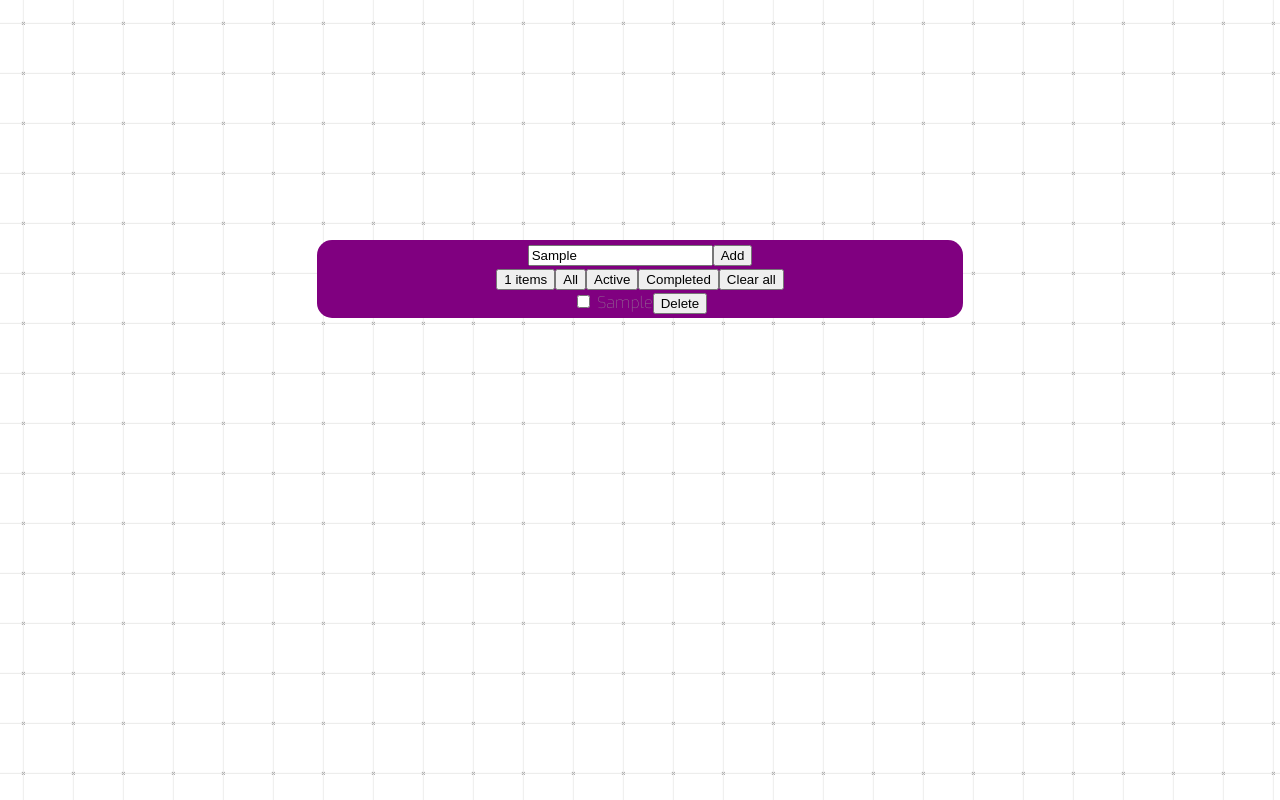
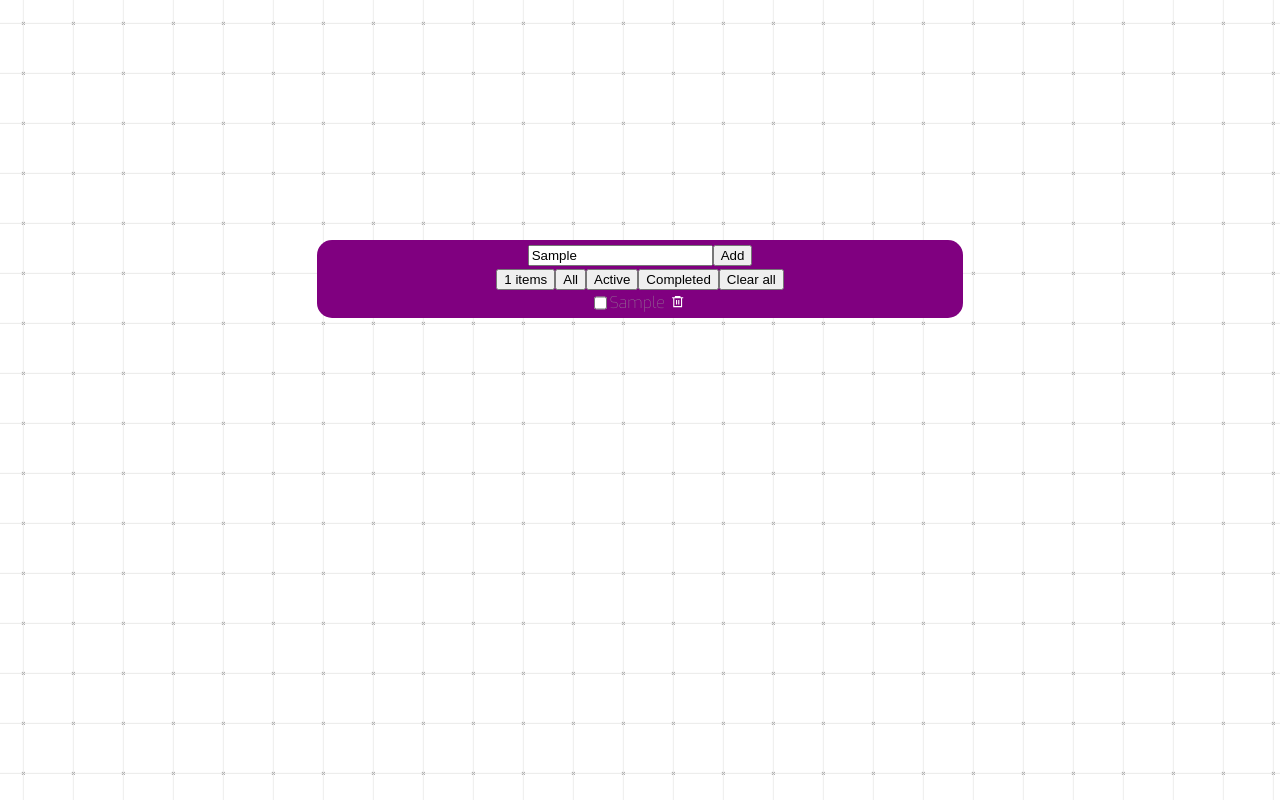
Before and after one commit to mariago6/todolist, a React (Create React App) app: page / in a window 1280 px wide. Both pictures are taken after typing "Sample" into the empty fields and a click on the button "Add". Built offline with nearby package versions, Linux system fonts and the light colour scheme.

Commit message:
remove button

```diff
--- a/package.json
+++ b/package.json
@@ -8,6 +8,7 @@
     "@testing-library/user-event": "^13.5.0",
     "react": "^18.2.0",
     "react-dom": "^18.2.0",
+    "react-icons": "^4.7.1",
     "react-scripts": "5.0.1",
     "styled-components": "^5.3.6",
     "web-vitals": "^2.1.4"
--- a/src/App.js
+++ b/src/App.js
@@ -2,7 +2,7 @@ import React from "react";
 import { useState } from "react";
 import {ContainerCard, Card} from './App.styled';
 import WriteForm from "./components/WriteForm";
-import ItemList from "./components/ItemList";
+import ItemList from "./components/ItemList/ItemList";
 
 function App() {
   const [currentTask, setCurrentTask] = useState('');
--- /dev/null
+++ b/src/components/Buttons/DeleteButton.js
@@ -0,0 +1,15 @@
+import { RemoveButton } from './DeleteButton.styled';
+import {RiDeleteBin6Line} from 'react-icons/ri';
+
+
+function DeleteButton({onClick}) {
+  return(
+    <div>
+      <RemoveButton onClick={onClick}>
+        <RiDeleteBin6Line/>
+      </RemoveButton>
+    </div>
+  )
+}
+
+export default DeleteButton;
--- /dev/null
+++ b/src/components/Buttons/DeleteButton.styled.js
@@ -0,0 +1,7 @@
+import styled from "styled-components";
+
+export const RemoveButton = styled.button`
+  color: white;
+  background-color: transparent;
+  border: none;
+`
--- a/src/components/ItemList.js
+++ /dev/null
@@ -1,11 +0,0 @@
-
-function ItemList({id, name, value, click, item, onChange}) {
-  return(
-    <div>
-      <input type='checkbox' id={id} name={name} value={value} onChange={onChange}/> {item}
-      <button type="button" onClick={click}>Delete</button>
-    </div>
-  )
-}
-
-export default ItemList;
--- /dev/null
+++ b/src/components/ItemList/ItemList.js
@@ -0,0 +1,14 @@
+import DeleteButton from "../Buttons/DeleteButton";
+import { ItemRow } from "./ItemList.styled";
+
+function ItemList({id, name, value, click, item, onChange}) {
+  return(
+    <ItemRow>
+      <input type='checkbox' id={id} name={name} value={value} onChange={onChange}/> {item}
+      <DeleteButton onClick={click}/>
+      {/* <button type="button" onClick={click}>Delete</button> */}
+    </ItemRow>
+  )
+}
+
+export default ItemList;
--- /dev/null
+++ b/src/components/ItemList/ItemList.styled.js
@@ -0,0 +1,7 @@
+import styled from "styled-components";
+
+export const ItemRow = styled.div`
+  display: flex;
+  justify-content: center;
+
+`
```
Also changed, not shown: 1 other file (tests, documents, lock files or other folders).
